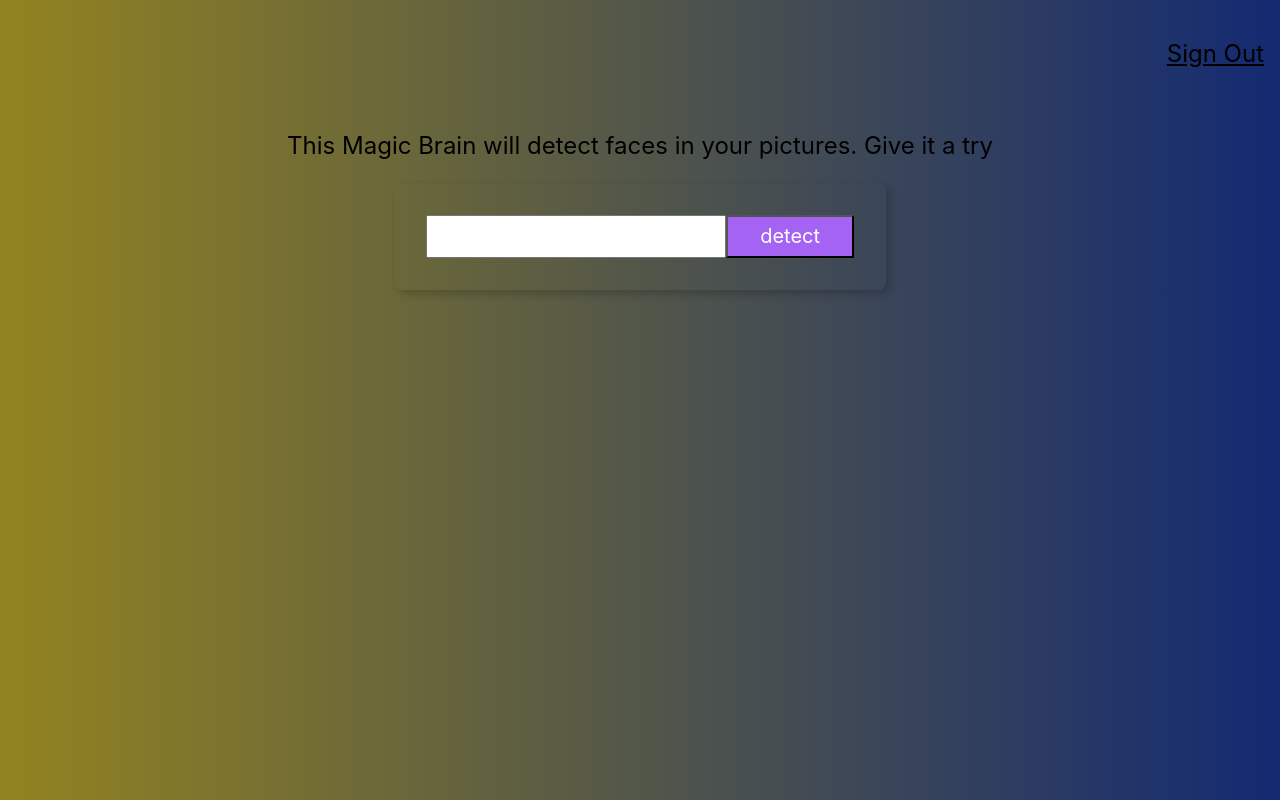
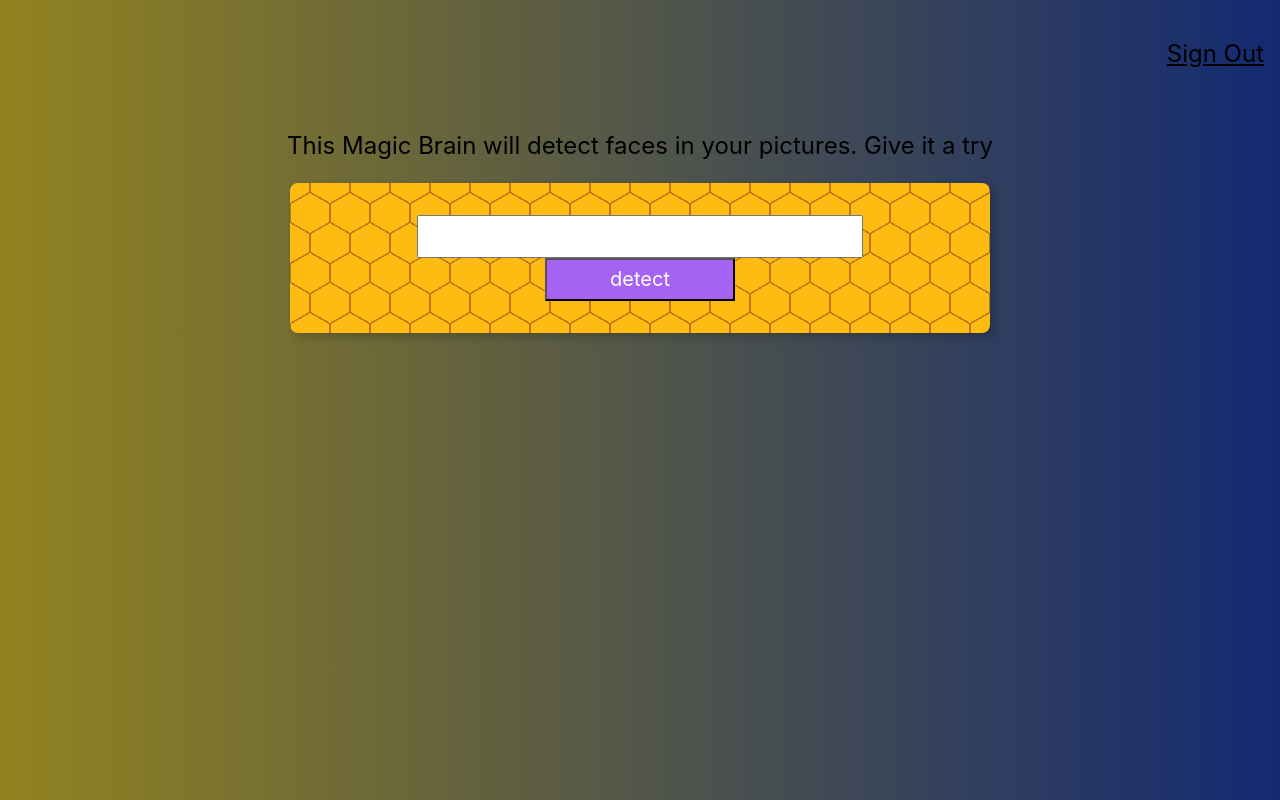
Before and after one commit to Isaac7app/Pet-projects, a React (Create React App) app in the folder facedetection/: page / in a window 1280 px wide. Built offline with nearby package versions, Linux system fonts and the light colour scheme.

Commit message:
added a form to the page with some nice css

```diff
--- a/facedetection/src/components/Navigation/ImageLinkForm/ImageLinkForm.css
+++ b/facedetection/src/components/Navigation/ImageLinkForm/ImageLinkForm.css
@@ -1,3 +1,11 @@
 .form{
     width: 700px;
+    background:
+radial-gradient(circle farthest-side at 0% 50%,#fb1 23.5%,rgba(240,166,17,0) 0)21px 30px,
+radial-gradient(circle farthest-side at 0% 50%,#B71 24%,rgba(240,166,17,0) 0)19px 30px,
+linear-gradient(#fb1 14%,rgba(240,166,17,0) 0, rgba(240,166,17,0) 85%,#fb1 0)0 0,
+linear-gradient(150deg,#fb1 24%,#B71 0,#B71 26%,rgba(240,166,17,0) 0,rgba(240,166,17,0) 74%,#B71 0,#B71 76%,#fb1 0)0 0,
+linear-gradient(30deg,#fb1 24%,#B71 0,#B71 26%,rgba(240,166,17,0) 0,rgba(240,166,17,0) 74%,#B71 0,#B71 76%,#fb1 0)0 0,
+linear-gradient(90deg,#B71 2%,#fb1 0,#fb1 98%,#B71 0%)0 0 #fb1;
+background-size: 40px 60px;
 }
--- a/facedetection/src/components/Navigation/ImageLinkForm/ImageLinkForm.js
+++ b/facedetection/src/components/Navigation/ImageLinkForm/ImageLinkForm.js
@@ -1,4 +1,5 @@
 import React from "react";
+import './ImageLinkForm.css'
 
 const ImageLinkForm = () =>{
     return (
@@ -7,7 +8,7 @@
                 {'This Magic Brain will detect faces in your pictures. Give it a try'}
             </p>
             <div className="center">
-                <div className="center pa4 br3 shadow-5">
+                <div className="form pa4 br3 shadow-5">
                 <input className="f4 pa2 w-70 center" type='text' />
                 <button className="w-30 grow f4 link ph3 pv2 dib white bg-light-purple">detect</button>
                 </div>
```
